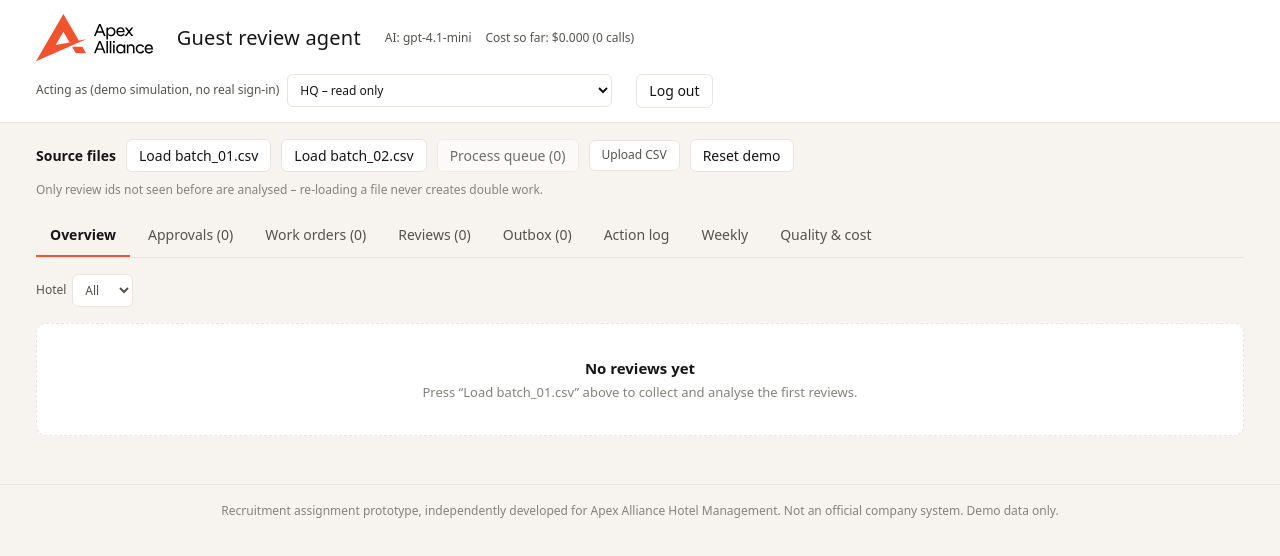
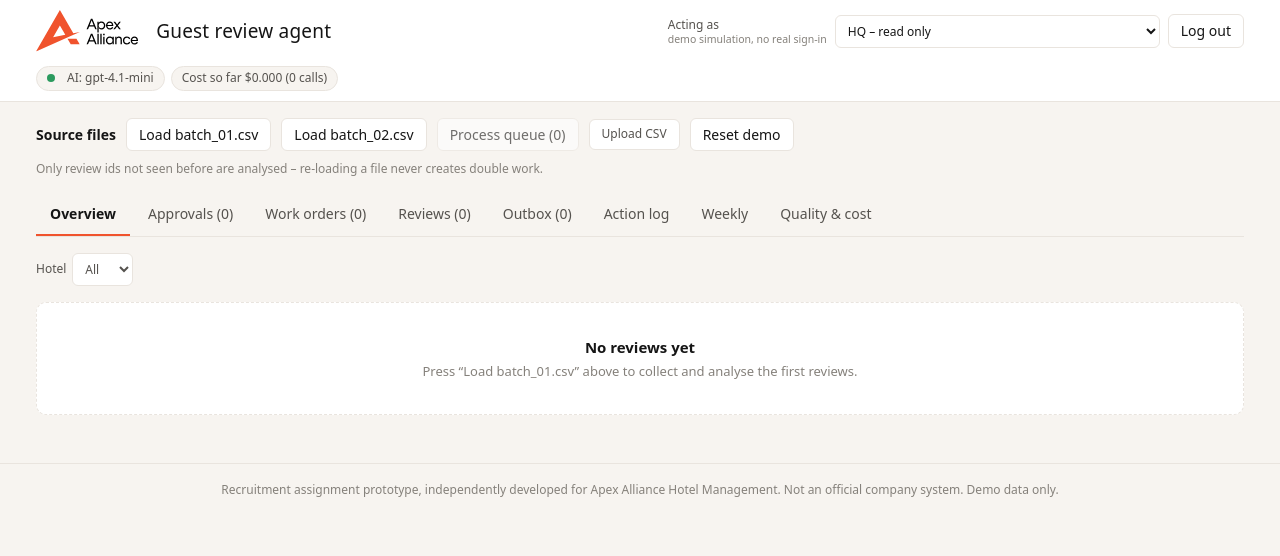
Before and after one commit to juliuspov7/apex-review-agent, a Next.js app: page / in a window 1280 px wide. Shown: the top 556 px of the page. Built offline with nearby package versions, Linux system fonts and the light colour scheme.

Commit message:
Tidier header: left, status chips and actions groups, wraps cleanly on narrower screens

```diff
--- a/app/Agent.tsx
+++ b/app/Agent.tsx
@@ -120,18 +120,25 @@ export default function Agent() {
     <>
       <header className="top">
         <div className="wrap">
+          <div className="hdr-left">
             <img src="/apex-logo.svg" alt="Apex Alliance" className="logo" />
             <h1>Guest review agent</h1>
-          <div className="status"><span>AI: {api.model}</span><span>Cost so far: ${st.usage.costUsd.toFixed(3)} ({st.usage.calls} calls)</span>{saving && <span className="saving"><Spinner small /> Saving…</span>}</div>
-          <div className="sp" />
-          <label className="status" style={{ gap: 8, alignItems: "center" }}>
-            Acting as (demo simulation, no real sign-in)
+          </div>
+          <div className="chips">
+            <span className="chip2"><i className="dot ok" />AI: {api.model}</span>
+            <span className="chip2">Cost so far ${st.usage.costUsd.toFixed(3)} ({st.usage.calls} calls)</span>
+            {saving && <span className="chip2 saving"><Spinner small /> Saving…</span>}
+          </div>
+          <div className="hdr-actions">
+            <label>
+              <span>Acting as<small>demo simulation, no real sign-in</small></span>
               <select value={actor} onChange={(e) => setActor(e.target.value)} style={{ color: "var(--text)" }}>
                 <option value="">HQ – read only</option>
                 {api.actors.map((a) => <option key={a.email} value={a.email}>{a.hotel} · {a.role} · {a.email}</option>)}
               </select>
             </label>
             <button className="btn" onClick={logout} title="End this session">Log out</button>
+          </div>
         </div>
       </header>
       <div className="wrap">
--- a/app/globals.css
+++ b/app/globals.css
@@ -189,3 +189,22 @@ a.btn { color: inherit; text-decoration: none; display: inline-block; }
 
 .legal { text-align: center; font-size: 12px; color: var(--text-3); padding: 18px 16px 22px; border-top: 1px solid var(--line); background: var(--bg); }
 .login-page { min-height: calc(100vh - 62px); }
+
+.chips { display: flex; flex-wrap: wrap; gap: 6px; }
+.chip2 { display: inline-flex; align-items: center; gap: 6px; background: var(--bg); border: 1px solid var(--line); border-radius: 999px; padding: 3px 10px; font-size: 12px; color: var(--text-2); white-space: nowrap; }
+
+/* ---- header layout: left (logo, title) | chips | actions */
+header.top .wrap { flex-wrap: nowrap; gap: 14px 20px; padding-top: 10px; padding-bottom: 10px; }
+header.top .logo { height: 42px; }
+header.top h1 { font-size: 19px; white-space: nowrap; }
+.hdr-left { display: flex; align-items: center; gap: 18px; flex: none; }
+header.top .chips { flex: 1 1 auto; min-width: 0; }
+.hdr-actions { display: flex; align-items: center; gap: 8px; flex: none; }
+.hdr-actions .btn { white-space: nowrap; }
+.hdr-actions label { display: flex; align-items: center; gap: 8px; font-size: 12px; color: var(--text-2); }
+.hdr-actions label small { display: block; font-size: 10.5px; color: var(--text-3); line-height: 1.1; }
+@media (max-width: 1320px) {
+  header.top .wrap { flex-wrap: wrap; }
+  header.top .chips { order: 3; flex: 1 1 100%; }
+  .hdr-actions { margin-left: auto; }
+}
```
Lines whose indentation alone changed are shown as unchanged.
